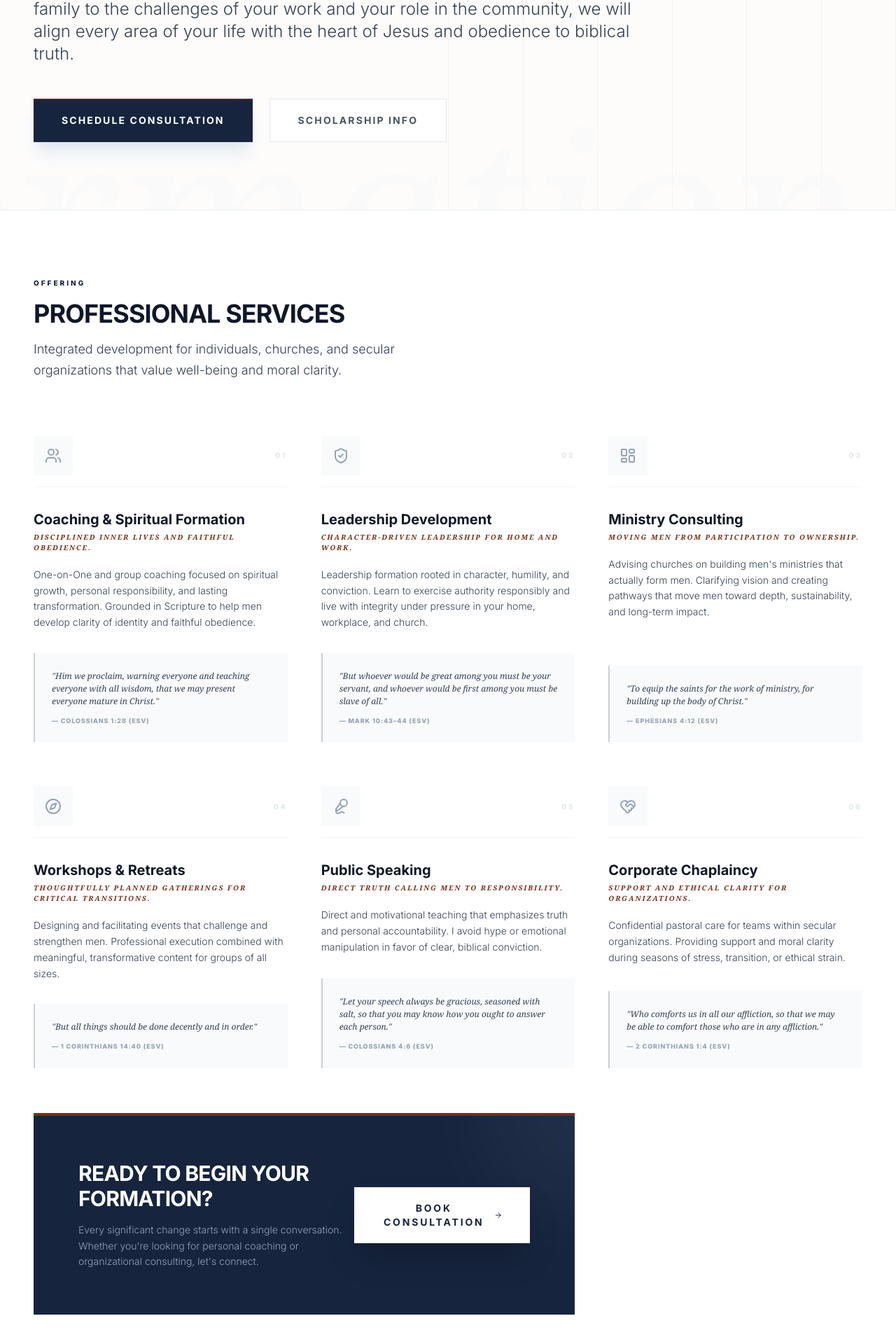
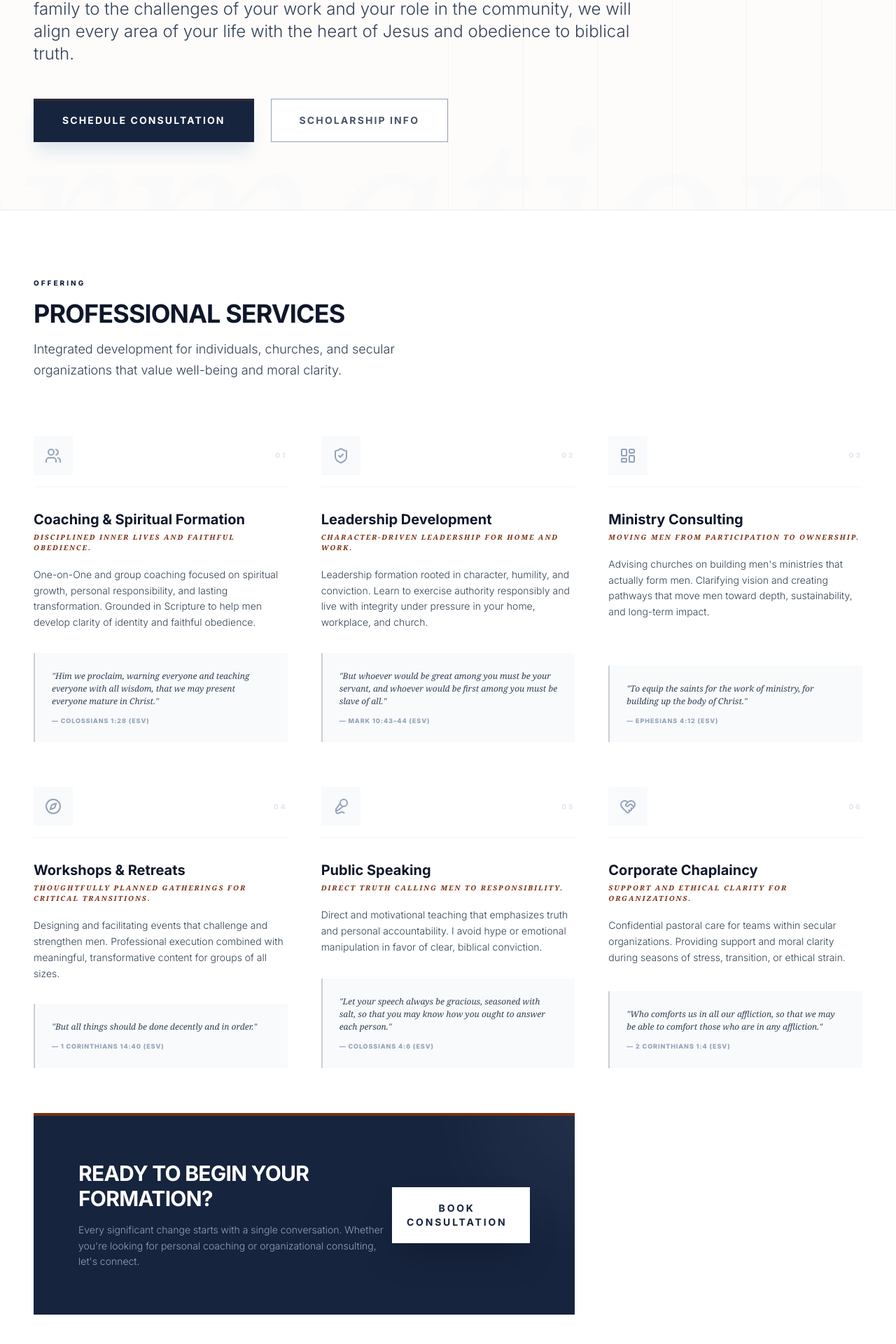
Before and after one commit to jeff1010ihs/jeffbuckner-com, a React (Vite) app: page / in a window 1280 px wide. Shown: the part 518-2438 px from the top of the page at 70% size. Built offline with nearby package versions, Linux system fonts and the light colour scheme.

Commit message:
made all buttons same font better hover
turned buttons into classes for future new buttons to be the same.

```diff
--- a/App.tsx
+++ b/App.tsx
@@ -41,7 +41,7 @@ const App: React.FC = () => {
         {page === 'home' ? (
           <>
             <Hero onScheduleConsultation={() => setPage('consultation')} />
-            <ServicesGrid />
+            <ServicesGrid onScheduleConsultation={() => setPage('consultation')} />
             <Philosophy />
             <GeminiAdvisor />
             <StyleGuide />
--- /dev/null
+++ b/components/Button.tsx
@@ -0,0 +1,87 @@
+import React from 'react';
+
+const sizeClasses = {
+  default: 'px-10 py-5 text-sm leading-5',
+  compact: 'px-6 py-2.5 text-sm',
+  lg: 'p-5 text-base',
+};
+
+interface PrimaryButtonProps {
+  children: React.ReactNode;
+  href?: string;
+  onClick?: () => void;
+  size?: keyof typeof sizeClasses;
+  accentLine?: boolean;
+  variant?: 'default' | 'inverted';
+  className?: string;
+}
+
+export const PrimaryButton: React.FC<PrimaryButtonProps> = ({
+  children,
+  href,
+  onClick,
+  size = 'default',
+  accentLine = false,
+  variant = 'default',
+  className = '',
+}) => {
+  const baseClasses = 'font-bold uppercase tracking-[0.15em] flex items-center justify-center transition-all relative overflow-hidden';
+  const sizeClass = sizeClasses[size];
+  const variantClasses =
+    variant === 'inverted'
+      ? 'bg-white text-brand-navy hover:bg-brand-rust hover:text-white shadow-2xl'
+      : 'bg-brand-navy text-white hover:bg-brand-rust border border-brand-navy';
+  const extraClasses = variant === 'default' && size === 'default' ? 'shadow-xl shadow-slate-200' : '';
+  const trackingClass = size === 'compact' ? 'tracking-widest' : 'tracking-[0.15em]';
+  const linkClass = href ? 'inline-block' : '';
+  const combined = `${baseClasses} ${sizeClass} ${variantClasses} ${extraClasses} ${trackingClass} ${linkClass} ${className}`.trim();
+
+  const content = (
+    <>
+      {accentLine && (
+        <span className="absolute top-0 left-0 w-full h-[2px] bg-brand-rust opacity-50" />
+      )}
+      {children}
+    </>
+  );
+
+  if (href) {
+    return (
+      <a href={href} className={combined}>
+        {content}
+      </a>
+    );
+  }
+  return (
+    <button type="button" onClick={onClick} className={combined}>
+      {content}
+    </button>
+  );
+};
+
+interface SecondaryButtonProps {
+  children: React.ReactNode;
+  href?: string;
+  onClick?: () => void;
+  className?: string;
+}
+
+export const SecondaryButton: React.FC<SecondaryButtonProps> = ({
+  children,
+  href,
+  onClick,
+  className = '',
+}) => {
+  const classes =
+    'border border-slate-400 bg-white px-10 py-5 font-bold uppercase tracking-[0.15em] text-sm leading-5 hover:bg-slate-100 hover:border-brand-rust hover:text-brand-rust transition-all text-slate-600 flex items-center justify-center ' +
+    className;
+
+  if (href) {
+    return <a href={href} className={classes.trim()}>{children}</a>;
+  }
+  return (
+    <button type="button" onClick={onClick} className={classes.trim()}>
+      {children}
+    </button>
+  );
+};
--- a/components/Hero.tsx
+++ b/components/Hero.tsx
@@ -1,5 +1,5 @@
-
 import React from 'react';
+import { PrimaryButton, SecondaryButton } from './Button';
 
 interface HeroProps {
   onScheduleConsultation?: () => void;
@@ -23,20 +23,16 @@ export const Hero: React.FC<HeroProps> = ({ onScheduleConsultation }) => {
             Experience the joy, peace, and purpose of a life set apart for God. I coach and lead men to embrace the path of sanctification, moving from a mindset of duty into a vibrant, personal relationship with Jesus Christ. From the sanctity of your family to the challenges of your work and your role in the community, we will align every area of your life with the heart of Jesus and obedience to biblical truth.
           </p>
           <div className="flex flex-col sm:flex-row gap-6">
-            {onScheduleConsultation ? (
-              <button type="button" onClick={onScheduleConsultation} className="bg-brand-navy text-white px-10 py-5 font-bold uppercase tracking-[0.15em] text-sm leading-5 flex items-center justify-center hover:bg-brand-rust transition-all group shadow-xl shadow-slate-200 relative overflow-hidden">
-                <span className="absolute top-0 left-0 w-full h-[2px] bg-brand-rust opacity-50"></span>
-                Schedule Consultation
-              </button>
-            ) : (
-              <a href="#services" className="bg-brand-navy text-white px-10 py-5 font-bold uppercase tracking-[0.15em] text-sm leading-5 flex items-center justify-center hover:bg-brand-rust transition-all group shadow-xl shadow-slate-200 relative overflow-hidden">
-                <span className="absolute top-0 left-0 w-full h-[2px] bg-brand-rust opacity-50"></span>
-                Schedule Consultation
-              </a>
-            )}
-            <a href="#philosophy" className="border border-slate-200 bg-white px-10 py-5 font-bold uppercase tracking-[0.15em] text-sm leading-5 hover:bg-slate-50 transition-all text-slate-600 flex items-center justify-center">
+            <PrimaryButton
+              href={onScheduleConsultation ? undefined : '#services'}
+              onClick={onScheduleConsultation}
+              accentLine
+            >
+              Schedule Consultation
+            </PrimaryButton>
+            <SecondaryButton href="#philosophy">
               Scholarship Info
-            </a>
+            </SecondaryButton>
           </div>
         </div>
       </div>
--- a/components/Navbar.tsx
+++ b/components/Navbar.tsx
@@ -1,6 +1,6 @@
-
 import React, { useState, useEffect } from 'react';
 import { Menu, X } from 'lucide-react';
+import { PrimaryButton } from './Button';
 
 interface NavbarProps {
   currentPage?: 'home' | 'consultation';
@@ -70,15 +70,13 @@ export const Navbar: React.FC<NavbarProps> = ({ currentPage = 'home', onSchedule
               </a>
             )
           ))}
-          {onScheduleConsultation ? (
-            <button type="button" onClick={onScheduleConsultation} className="bg-brand-navy text-white px-6 py-2.5 text-sm font-bold hover:bg-brand-rust transition-all uppercase tracking-widest border border-brand-navy">
-              Consultation
-            </button>
-          ) : (
-            <a href="#consultation" className="bg-brand-navy text-white px-6 py-2.5 text-sm font-bold hover:bg-brand-rust transition-all uppercase tracking-widest border border-brand-navy inline-block">
-              Consultation
-            </a>
-          )}
+          <PrimaryButton
+            size="compact"
+            href={onScheduleConsultation ? undefined : '#consultation'}
+            onClick={onScheduleConsultation}
+          >
+            Consultation
+          </PrimaryButton>
         </div>
 
         <button className="md:hidden text-slate-900" onClick={() => setMobileMenuOpen(!mobileMenuOpen)}>
@@ -115,9 +113,9 @@ export const Navbar: React.FC<NavbarProps> = ({ currentPage = 'home', onSchedule
               )
             ))}
           </div>
-          <button type="button" onClick={goToConsultation} className="bg-brand-navy text-white p-5 font-bold text-base uppercase tracking-widest mt-auto hover:bg-brand-rust transition-all">
+          <PrimaryButton size="lg" onClick={goToConsultation} className="mt-auto">
             Schedule Consultation
-          </button>
+          </PrimaryButton>
         </div>
       )}
     </nav>
--- a/components/ServicesGrid.tsx
+++ b/components/ServicesGrid.tsx
@@ -1,9 +1,13 @@
-
 import React from 'react';
 import { ArrowRight } from 'lucide-react';
 import { SERVICES } from '../constants';
+import { PrimaryButton } from './Button';
 
-export const ServicesGrid: React.FC = () => {
+interface ServicesGridProps {
+  onScheduleConsultation?: () => void;
+}
+
+export const ServicesGrid: React.FC<ServicesGridProps> = ({ onScheduleConsultation }) => {
   return (
     <section id="services" className="py-24 bg-white border-y border-slate-100">
       <div className="max-w-7xl mx-auto px-6 lg:px-12">
@@ -52,10 +56,14 @@ export const ServicesGrid: React.FC = () => {
                 Every significant change starts with a single conversation. Whether you're looking for personal coaching or organizational consulting, let's connect.
               </p>
             </div>
-            <button className="bg-white text-brand-navy px-10 py-5 font-bold uppercase tracking-[0.2em] text-sm hover:bg-brand-rust hover:text-white transition-all flex items-center relative z-10 shadow-2xl">
+            <PrimaryButton
+              variant="inverted"
+              onClick={onScheduleConsultation}
+              className="relative z-10 tracking-[0.2em]"
+            >
               Book Consultation
               <ArrowRight className="ml-3 w-4 h-4" />
-            </button>
+            </PrimaryButton>
             <div className="absolute top-0 right-0 -translate-y-1/2 translate-x-1/2 w-64 h-64 bg-white/5 rounded-full blur-3xl group-hover:scale-110 transition-transform duration-700"></div>
           </div>
         </div>
```
Also changed, not shown: public/Jeff_Buckner-Logo.png.
